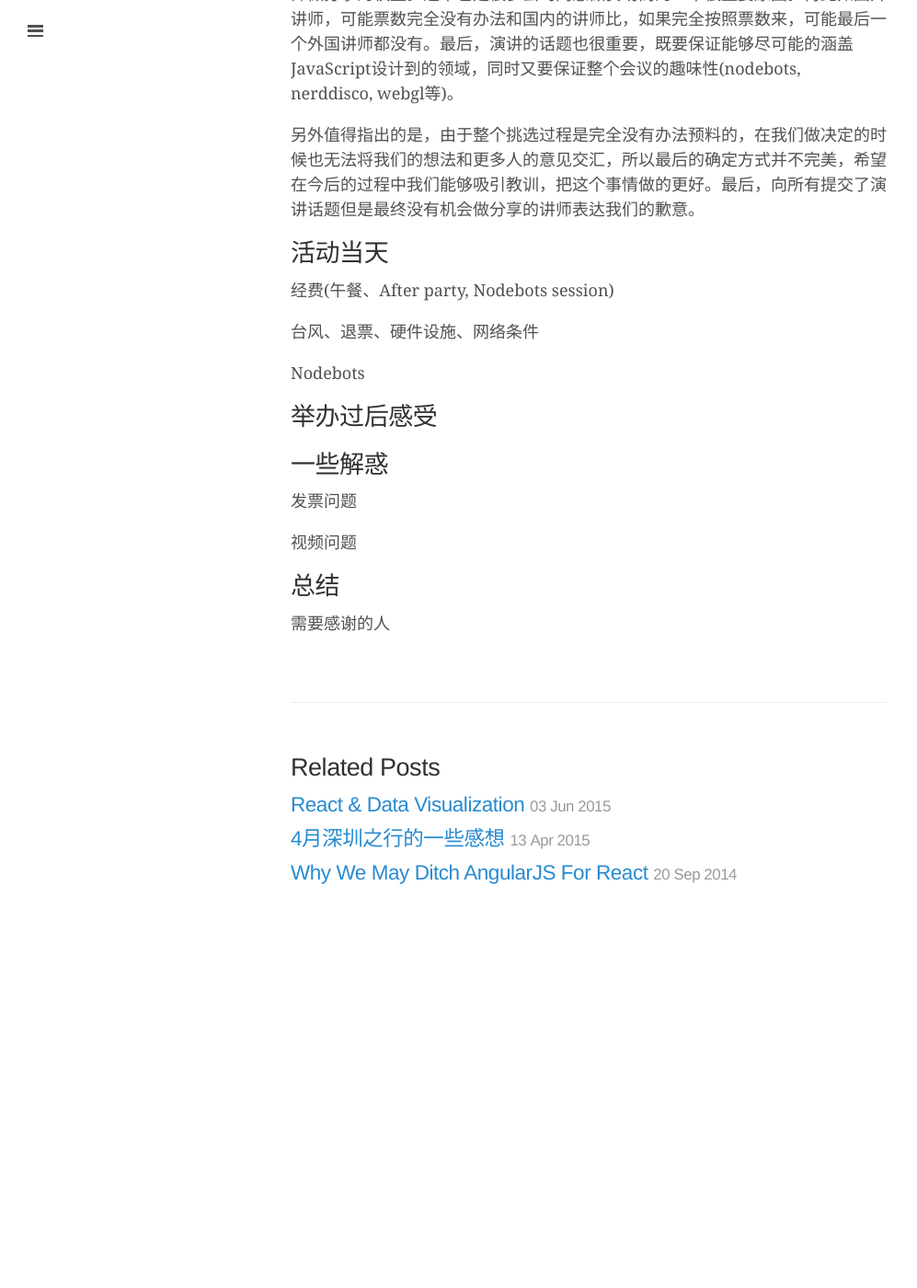
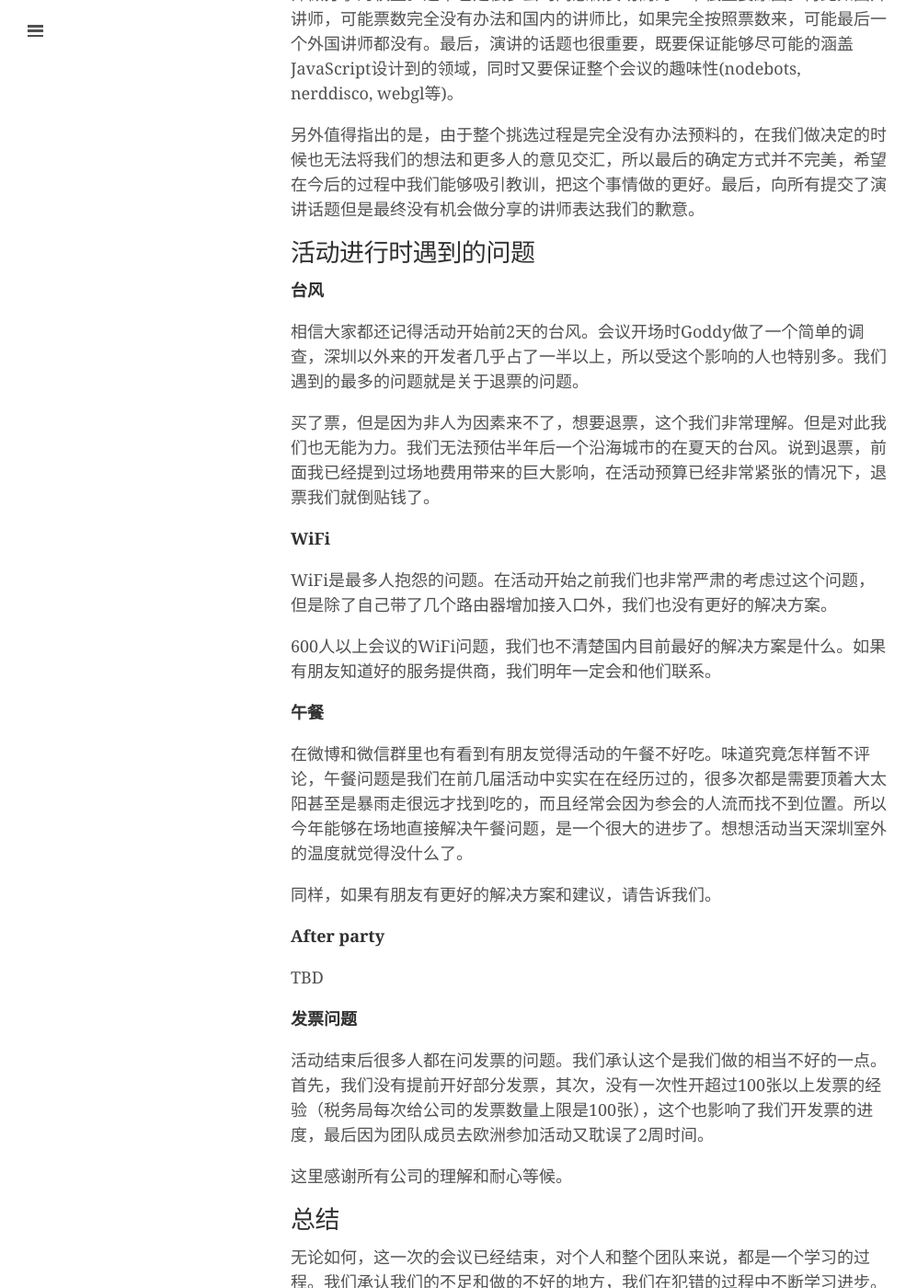
Before and after one commit to fraserxu/fraserxu.github.io, a Jekyll site: the page built from _posts/2015-07-13-a-recall-on-2015-jsconf-china.md, in a window 1280 px wide and 1400 px high, scrolled down 3587 px. Shown: the whole window at 92% size, without its empty margins (0-997 px from the left). Built offline with Jekyll 4.4.1, drawn with Linux system fonts in a browser that asks for light colours; some web fonts are replaced; Markdown is read by kramdown in place of the engine named in the settings; before the commit the page ends 4604 px from its top, so only the background shows below that; some of the changed text lies outside the part shown.

Commit message:
save my progress

```diff
--- a/_posts/2015-07-13-a-recall-on-2015-jsconf-china.md
+++ b/_posts/2015-07-13-a-recall-on-2015-jsconf-china.md
@@ -78,22 +78,40 @@ JavaScript中国开发者大会一直以来都是在和国际的JavaScript大会
 
 另外值得指出的是，由于整个挑选过程是完全没有办法预料的，在我们做决定的时候也无法将我们的想法和更多人的意见交汇，所以最后的确定方式并不完美，希望在今后的过程中我们能够吸引教训，把这个事情做的更好。最后，向所有提交了演讲话题但是最终没有机会做分享的讲师表达我们的歉意。
 
-## 活动当天
+## 活动进行时遇到的问题
 
-经费(午餐、After party, Nodebots session)
+**台风**
 
-台风、退票、硬件设施、网络条件
+相信大家都还记得活动开始前2天的台风。会议开场时Goddy做了一个简单的调查，深圳以外来的开发者几乎占了一半以上，所以受这个影响的人也特别多。我们遇到的最多的问题就是关于退票的问题。
 
-Nodebots
+买了票，但是因为非人为因素来不了，想要退票，这个我们非常理解。但是对此我们也无能为力。我们无法预估半年后一个沿海城市的在夏天的台风。说到退票，前面我已经提到过场地费用带来的巨大影响，在活动预算已经非常紧张的情况下，退票我们就倒贴钱了。
 
-## 举办过后感受
+**WiFi**
 
-## 一些解惑
+WiFi是最多人抱怨的问题。在活动开始之前我们也非常严肃的考虑过这个问题，但是除了自己带了几个路由器增加接入口外，我们也没有更好的解决方案。
 
-发票问题
+600人以上会议的WiFi问题，我们也不清楚国内目前最好的解决方案是什么。如果有朋友知道好的服务提供商，我们明年一定会和他们联系。
 
-视频问题
+**午餐**
+
+在微博和微信群里也有看到有朋友觉得活动的午餐不好吃。味道究竟怎样暂不评论，午餐问题是我们在前几届活动中实实在在经历过的，很多次都是需要顶着大太阳甚至是暴雨走很远才找到吃的，而且经常会因为参会的人流而找不到位置。所以今年能够在场地直接解决午餐问题，是一个很大的进步了。想想活动当天深圳室外的温度就觉得没什么了。
+
+同样，如果有朋友有更好的解决方案和建议，请告诉我们。
+
+**After party**
+
+TBD
+
+**发票问题**
+
+活动结束后很多人都在问发票的问题。我们承认这个是我们做的相当不好的一点。首先，我们没有提前开好部分发票，其次，没有一次性开超过100张以上发票的经验（税务局每次给公司的发票数量上限是100张），这个也影响了我们开发票的进度，最后因为团队成员去欧洲参加活动又耽误了2周时间。
+
+这里感谢所有公司的理解和耐心等候。
 
 ## 总结
 
-需要感谢的人
+无论如何，这一次的会议已经结束，对个人和整个团队来说，都是一个学习的过程。我们承认我们的不足和做的不好的地方，我们在犯错的过程中不断学习进步。我们愿意倾听来自社区的声音。为此我们做了[深JS问卷调查](https://jinshuju.net/f/94QNpZ)，如果你有时间，如果你希望我们能将活动办的更好，请帮我们完成这份问卷。
+
+最后提一下需要感谢的人。
+
+Claire, 从开始到结束，甚至到现在，可能最忙的一个人。很多时候我可能只是动动嘴，她才是最后去真正去做和解决问题的人。最难能可贵的是，她从头到尾没有任何抱怨，一直微笑着解决每一个问题，点一百个赞！
```
